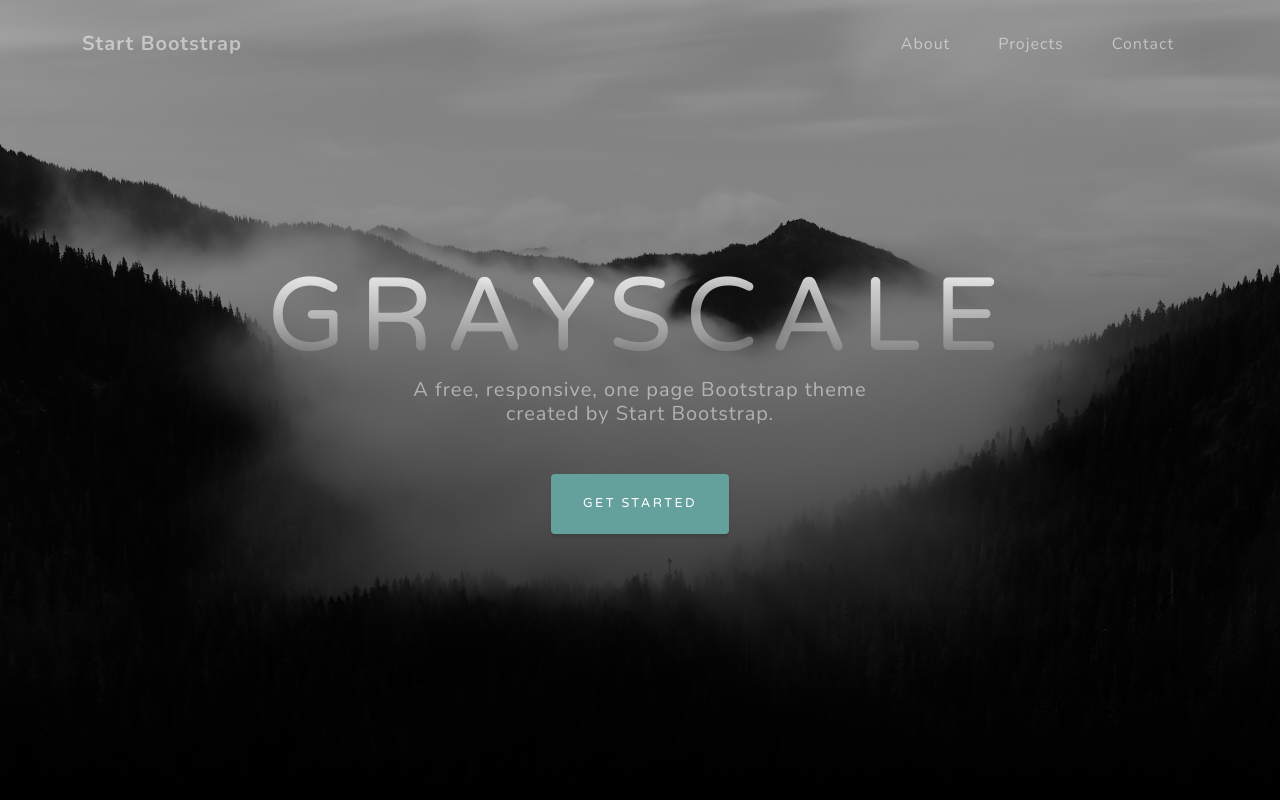
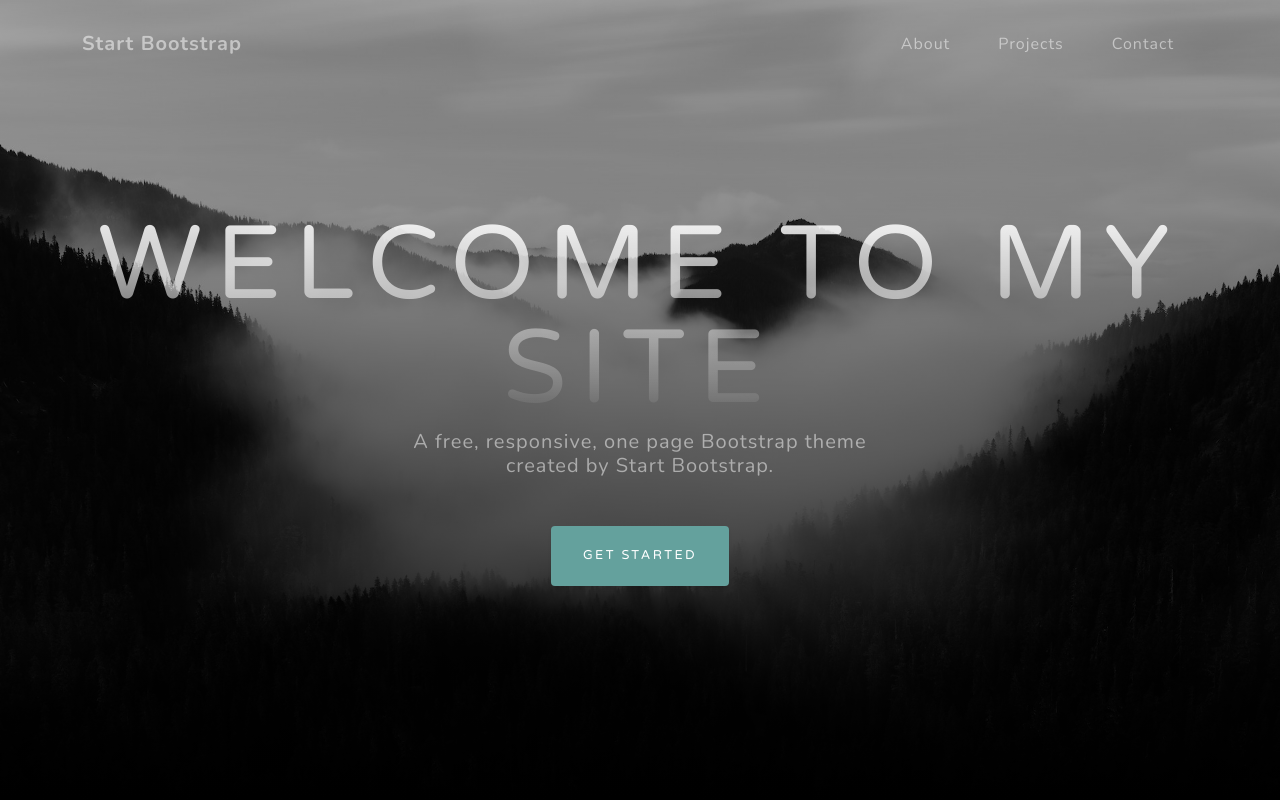
Before and after one commit to hikmatgear/New_Websitetest, a plain HTML site: page index.html in a window 1280 px wide. Shown: the top 800 px of the page. Drawn offline with nearby package versions, Linux system fonts and the light colour scheme.

Commit message:
changed index.html

```diff
--- a/index.html
+++ b/index.html
@@ -37,7 +37,7 @@
         <header class="masthead">
             <div class="container d-flex h-100 align-items-center">
                 <div class="mx-auto text-center">
-                    <h1 class="mx-auto my-0 text-uppercase">Grayscale</h1>
+                    <h1 class="mx-auto my-0 text-uppercase">Welcome to my site</h1>
                     <h2 class="text-white-50 mx-auto mt-2 mb-5">A free, responsive, one page Bootstrap theme created by Start Bootstrap.</h2>
                     <a class="btn btn-primary js-scroll-trigger" href="#about">Get Started</a>
                 </div>
```
